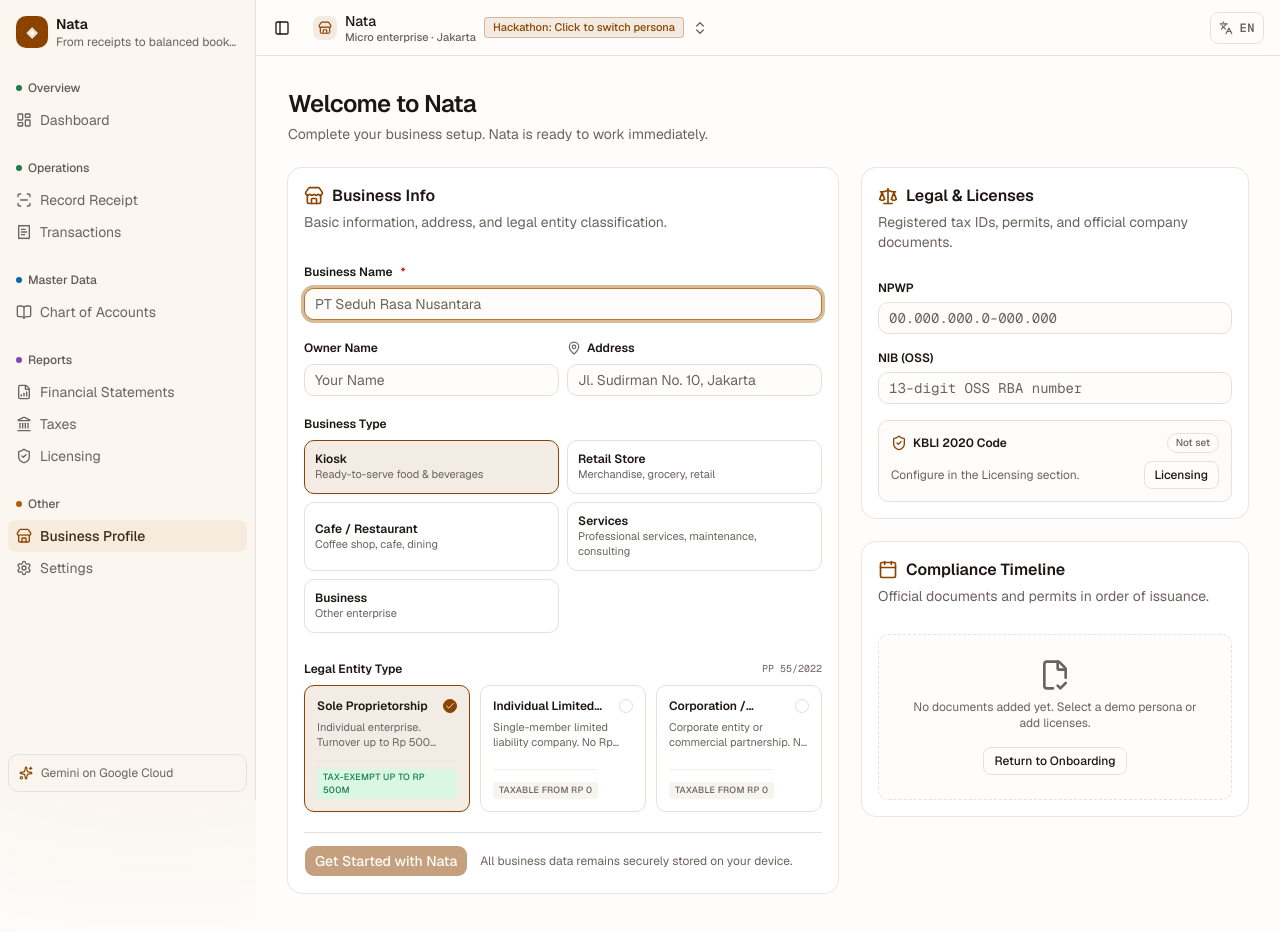
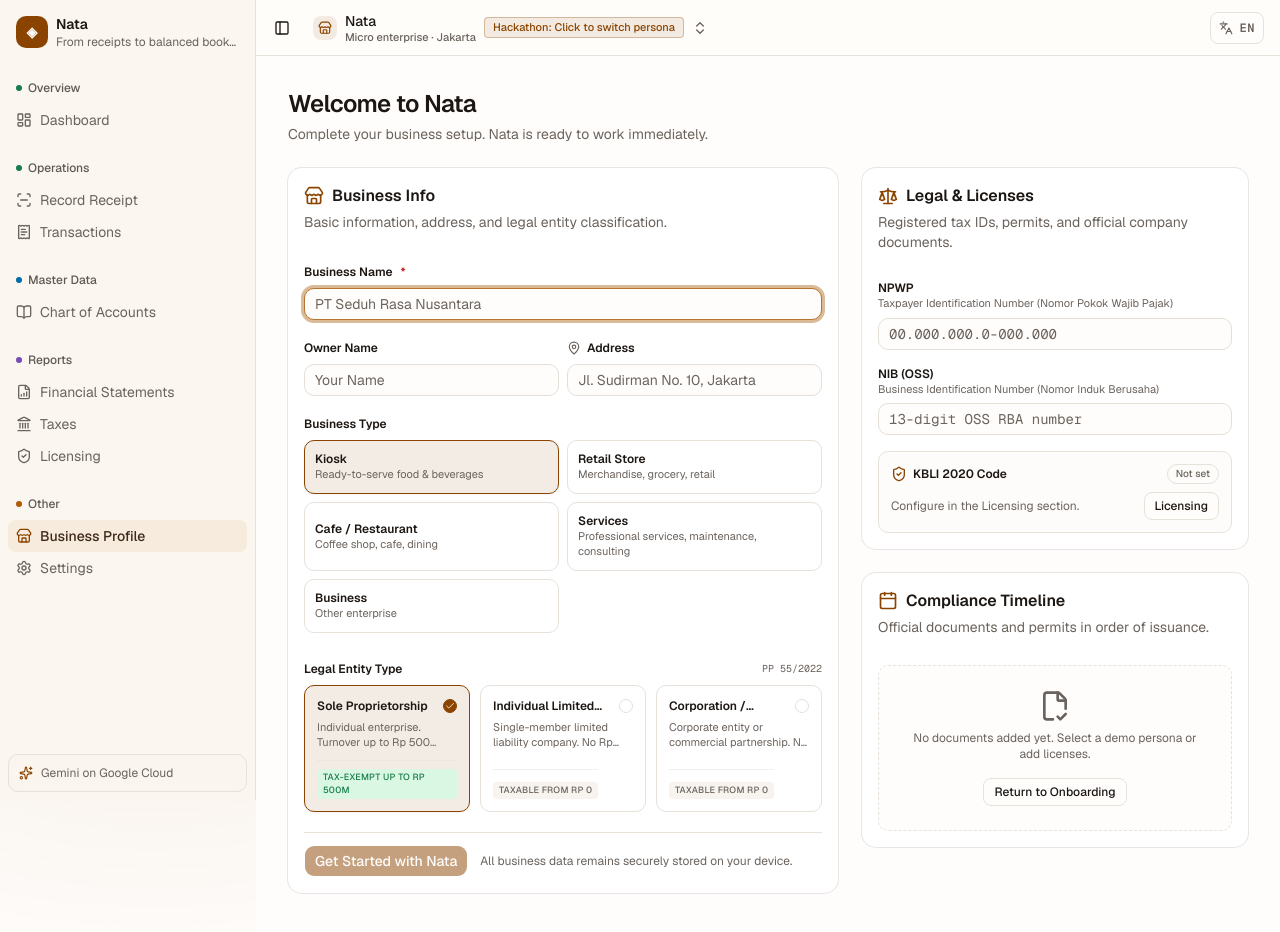
Before and after one commit to okihita/nata, a Next.js app in the folder web/: page /business in a window 1280 px wide. Shown: the top 932 px of the page. Built offline with nearby package versions, Linux system fonts and the light colour scheme.

Commit message:
feat(business): add descriptive definitions for NPWP and NIB identifiers

```diff
--- a/web/src/app/(app)/business/page.tsx
+++ b/web/src/app/(app)/business/page.tsx
@@ -400,9 +400,14 @@ export default function UsahaPage() {
             <CardContent className="grid gap-4">
               {/* NPWP */}
               <div className="grid gap-1.5">
+                <div>
                   <Label htmlFor="biz-npwp" className="text-xs font-semibold">
                     {copy.usaha.npwpLabel}
                   </Label>
+                  <p className="text-[11px] text-muted-foreground">
+                    {copy.usaha.npwpMeaning}
+                  </p>
+                </div>
                 <Input
                   id="biz-npwp"
                   value={npwp}
@@ -415,9 +420,14 @@ export default function UsahaPage() {
 
               {/* NIB OSS */}
               <div className="grid gap-1.5">
+                <div>
                   <Label htmlFor="biz-nib" className="text-xs font-semibold">
                     {copy.usaha.nibLabel}
                   </Label>
+                  <p className="text-[11px] text-muted-foreground">
+                    {copy.usaha.nibMeaning}
+                  </p>
+                </div>
                 <Input
                   id="biz-nib"
                   value={nib}
--- a/web/src/lib/copy-en.ts
+++ b/web/src/lib/copy-en.ts
@@ -448,8 +448,10 @@ export const copyEn = {
     addressLabel: "Address",
     addressPlaceholder: "Jl. Sudirman No. 10, Jakarta",
     npwpLabel: "NPWP",
+    npwpMeaning: "Taxpayer Identification Number (Nomor Pokok Wajib Pajak)",
     npwpPlaceholder: "00.000.000.0-000.000",
     nibLabel: "NIB (OSS)",
+    nibMeaning: "Business Identification Number (Nomor Induk Berusaha)",
     nibPlaceholder: "13-digit OSS RBA number",
     macroHeading: "Business Info",
     macroSubtitle: "Basic information, address, and legal entity classification.",
--- a/web/src/lib/copy-id.ts
+++ b/web/src/lib/copy-id.ts
@@ -453,8 +453,10 @@ export const copyId = {
     addressLabel: "Alamat",
     addressPlaceholder: "Jl. Sudirman No. 10, Jakarta",
     npwpLabel: "NPWP",
+    npwpMeaning: "Nomor Pokok Wajib Pajak",
     npwpPlaceholder: "00.000.000.0-000.000",
     nibLabel: "NIB (OSS)",
+    nibMeaning: "Nomor Induk Berusaha (OSS RBA)",
     nibPlaceholder: "13 digit NIB OSS RBA",
     macroHeading: "Informasi Usaha",
     macroSubtitle: "Data dasar, alamat operasional, dan bentuk badan usaha.",
```
Also changed, not shown: 1 other file (tests, documents, lock files or other folders). Lines whose indentation alone changed are shown as unchanged.
